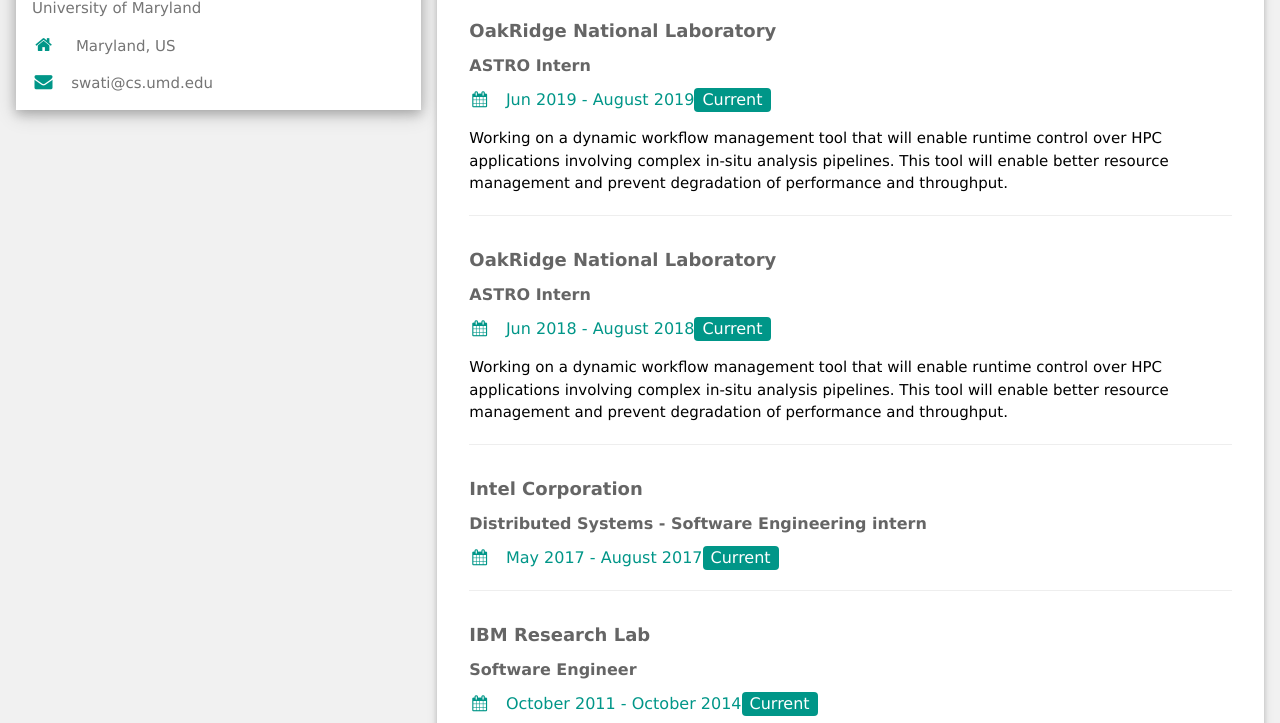
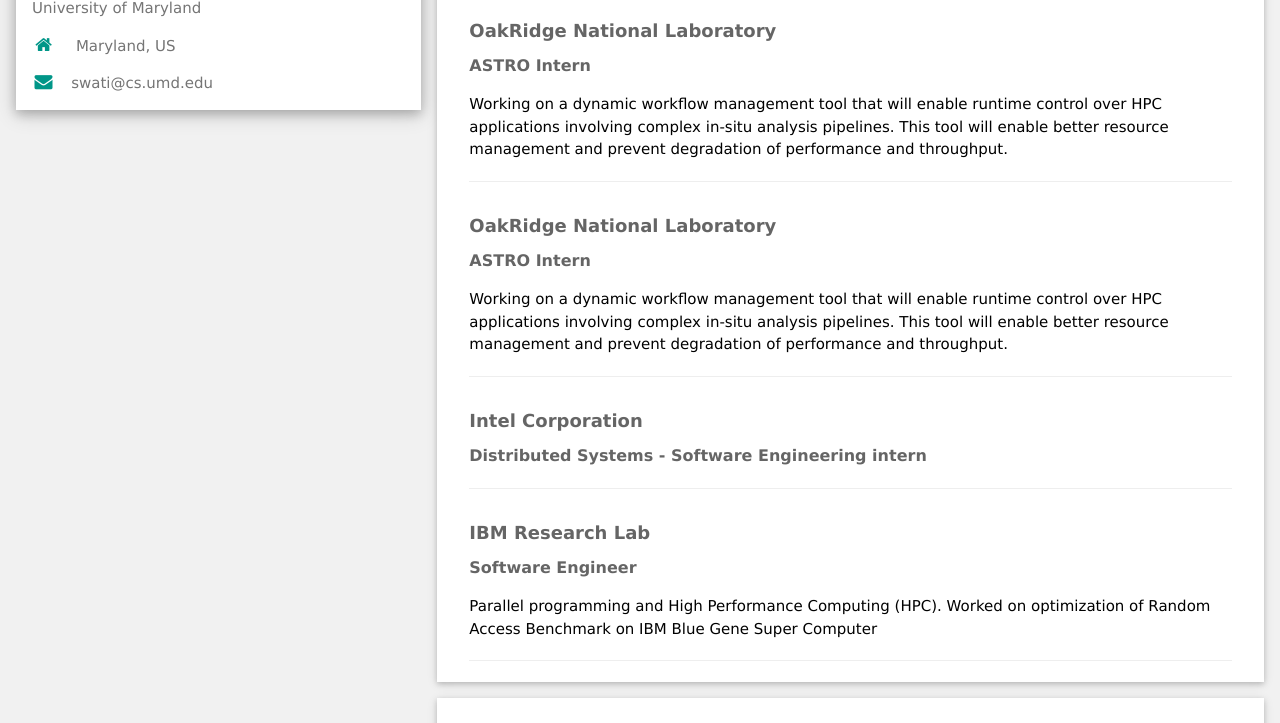
Before and after one commit to swatisgupta/Swati, a plain HTML site: page index.html in a window 1280 px wide. Shown: the part 435-1158 px from the top of the page. Drawn offline with nearby package versions, Linux system fonts and the light colour scheme; a web font is replaced by a local one.

```diff
--- a/index.html
+++ b/index.html
@@ -121,28 +121,25 @@
         <div class="w3-container">
           <h5 class="w3-opacity"><b>OakRidge National Laboratory</b></h5>
           <h6 class="w3-opacity"><b>ASTRO Intern</b></h5>
-          <h6 class="w3-text-teal"><i class="fa fa-calendar fa-fw w3-margin-right"></i>Jun 2019 - August 2019<span class="w3-tag w3-teal w3-round">Current</span></h6>
           <p>Working on a dynamic workflow management tool that will enable runtime control over HPC applications involving complex in-situ analysis pipelines. This tool will enable better resource management and prevent degradation of performance and throughput.</p>
           <hr>
         </div>
         <div class="w3-container">
           <h5 class="w3-opacity"><b>OakRidge National Laboratory</b></h5>
           <h6 class="w3-opacity"><b>ASTRO Intern</b></h5>
-          <h6 class="w3-text-teal"><i class="fa fa-calendar fa-fw w3-margin-right"></i>Jun 2018 - August 2018<span class="w3-tag w3-teal w3-round">Current</span></h6>
+          <!--<h6 class="w3-text-teal"><i class="fa fa-calendar fa-fw w3-margin-right"></i>Jun 2018 - August 2018<span class="w3-tag w3-teal w3-round">Current</span></h6> -->
           <p>Working on a dynamic workflow management tool that will enable runtime control over HPC applications involving complex in-situ analysis pipelines. This tool will enable better resource management and prevent degradation of performance and throughput.</p>
           <hr>
         </div>
         <div class="w3-container">
           <h5 class="w3-opacity"><b>Intel Corporation</b></h5>
           <h6 class="w3-opacity"><b>Distributed Systems - Software Engineering intern</b></h5>
-          <h6 class="w3-text-teal"><i class="fa fa-calendar fa-fw w3-margin-right"></i>May 2017 - August 2017<span class="w3-tag w3-teal w3-round">Current</span></h6>
           <p></p>
           <hr>
         </div>
         <div class="w3-container">
           <h5 class="w3-opacity"><b>IBM Research Lab</b></h5>
           <h6 class="w3-opacity"><b>Software Engineer</b></h5>
-          <h6 class="w3-text-teal"><i class="fa fa-calendar fa-fw w3-margin-right"></i>October 2011 - October 2014<span class="w3-tag w3-teal w3-round"> Current</span></h6>
           <p>Parallel programming and High Performance Computing (HPC). Worked on optimization of Random Access Benchmark on IBM Blue Gene Super Computer</p>
           <p></p>
           <hr>
```
